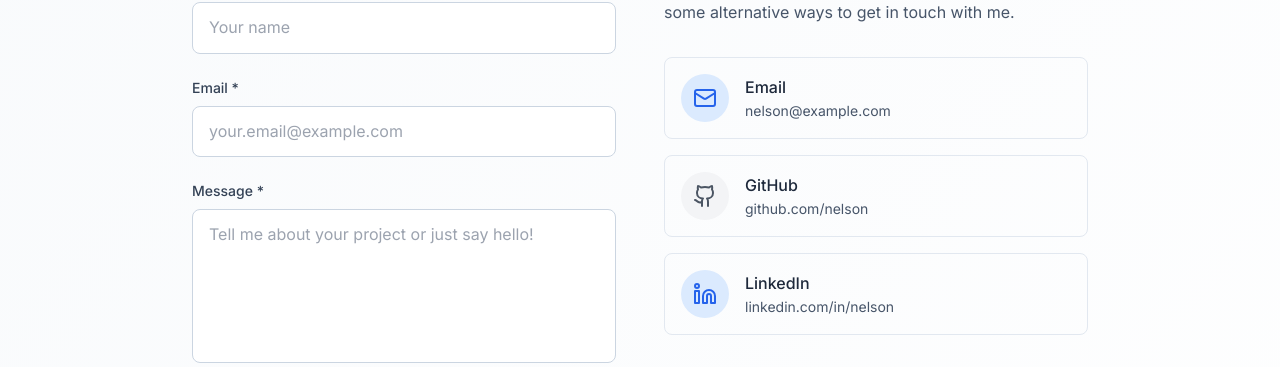
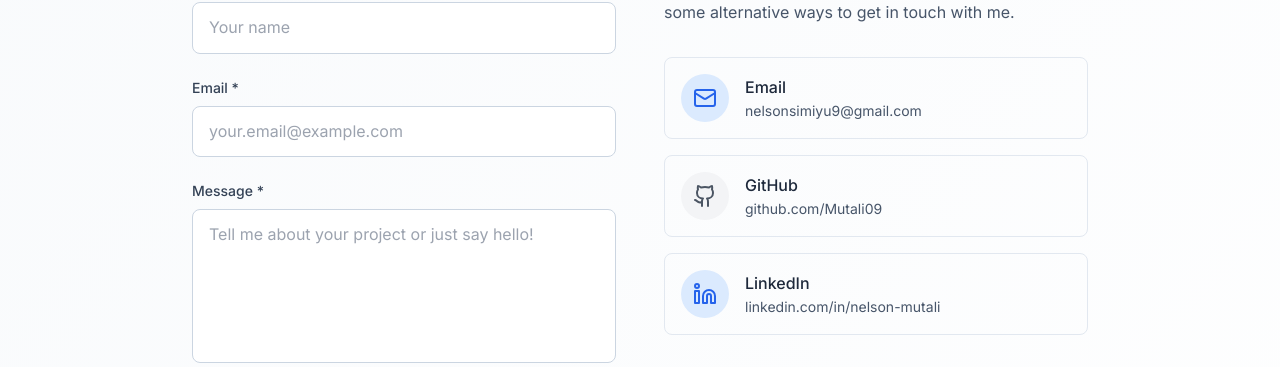
Before and after one commit to Mutali09/Nelson-s-Portfolio, a React (Create React App) app: page /contact in a window 1280 px wide. Shown: the part 354-721 px from the top of the page. Built offline with nearby package versions, Linux system fonts and the light colour scheme; no server answers.

Commit message:
Connect Contact form to EmailJS

```diff
--- a/src/components/About.js
+++ b/src/components/About.js
@@ -107,9 +107,9 @@ const About = () => {
                       <BookOpen size={16} className="text-primary-600" />
                     </div>
                     <div>
-                      <h4 className="font-medium text-secondary-800">Self-Taught Developer</h4>
+                      <h4 className="font-medium text-secondary-800">Software Engineering Graduate</h4>
                       <p className="text-sm text-secondary-600">
-                        Continuously learning and improving through personal projects and online resources
+                        Completed a 13-month Software Engineering program at ALX and enhanced skills through FreeCodeCamp and personal projects. Continuously learning and building with modern tools and technologies.
                       </p>
                     </div>
                   </div>
--- a/src/components/Contact.js
+++ b/src/components/Contact.js
@@ -1,5 +1,6 @@
-import React, { useState } from 'react';
+import React, { useState, useEffect } from 'react';
 import { Mail, Github, Linkedin, Send, CheckCircle } from 'lucide-react';
+import emailjs from '@emailjs/browser';
 
 const Contact = () => {
   const [formData, setFormData] = useState({
@@ -9,6 +10,14 @@ const Contact = () => {
   });
   const [isSubmitting, setIsSubmitting] = useState(false);
   const [isSubmitted, setIsSubmitted] = useState(false);
+  const [submitError, setSubmitError] = useState('');
+
+  useEffect(() => {
+    const publicKey = process.env.REACT_APP_EMAILJS_PUBLIC_KEY;
+    if (publicKey) {
+      emailjs.init({ publicKey });
+    }
+  }, []);
 
   const handleChange = (e) => {
     setFormData({
@@ -19,39 +28,55 @@ const Contact = () => {
 
   const handleSubmit = async (e) => {
     e.preventDefault();
+    setSubmitError('');
     setIsSubmitting(true);
+    try {
+      const serviceId = process.env.REACT_APP_EMAILJS_SERVICE_ID;
+      const templateId = process.env.REACT_APP_EMAILJS_TEMPLATE_ID;
+      const publicKey = process.env.REACT_APP_EMAILJS_PUBLIC_KEY;
 
-    // Simulate form submission
-    await new Promise(resolve => setTimeout(resolve, 1500));
+      if (!serviceId || !templateId || !publicKey) {
+        throw new Error('Missing EmailJS environment variables');
+      }
 
-    setIsSubmitting(false);
-    setIsSubmitted(true);
-    setFormData({ name: '', email: '', message: '' });
+      await emailjs.send(serviceId, templateId, {
+        from_name: formData.name,
+        from_email: formData.email,
+        message: formData.message
+      });
 
-    // Reset success message after 5 seconds
-    setTimeout(() => setIsSubmitted(false), 5000);
+      setIsSubmitted(true);
+      setFormData({ name: '', email: '', message: '' });
+
+      setTimeout(() => setIsSubmitted(false), 5000);
+    } catch (error) {
+      console.error('Email send failed:', error);
+      setSubmitError('Sorry, we could not send your message. Please try again or email me directly.');
+    } finally {
+      setIsSubmitting(false);
+    }
   };
 
   const contactMethods = [
     {
       icon: <Mail size={24} />,
       title: 'Email',
-      value: 'nelson@example.com',
-      link: 'mailto:nelson@example.com',
+      value: 'nelsonsimiyu9@gmail.com',
+      link: 'mailto:nelsonsimiyu9@gmail.com',
       color: 'bg-blue-100 text-blue-600'
     },
     {
       icon: <Github size={24} />,
       title: 'GitHub',
-      value: 'github.com/nelson',
-      link: 'https://github.com/nelson',
+      value: 'github.com/Mutali09',
+      link: 'https://github.com/Mutali09',
       color: 'bg-gray-100 text-gray-600'
     },
     {
       icon: <Linkedin size={24} />,
       title: 'LinkedIn',
-      value: 'linkedin.com/in/nelson',
-      link: 'https://linkedin.com/in/nelson',
+      value: 'linkedin.com/in/nelson-mutali',
+      link: 'https://linkedin.com/in/nelson-mutali',
       color: 'bg-blue-100 text-blue-600'
     }
   ];
@@ -84,6 +109,17 @@ const Contact = () => {
                     <CheckCircle size={20} className="text-green-600" />
                     <p className="text-green-800 font-medium">
                       Thank you! Your message has been sent successfully.
+                    </p>
+                  </div>
+                </div>
+              )}
+
+              {submitError && (
+                <div className="bg-red-50 border border-red-200 rounded-lg p-4 mb-6">
+                  <div className="flex items-center space-x-3">
+                    <CheckCircle size={20} className="text-red-600" />
+                    <p className="text-red-800 font-medium">
+                      {submitError}
                     </p>
                   </div>
                 </div>
```
Also changed, not shown: package.json (+5 -4 lines), 2 other files (tests, documents, lock files or other folders).
